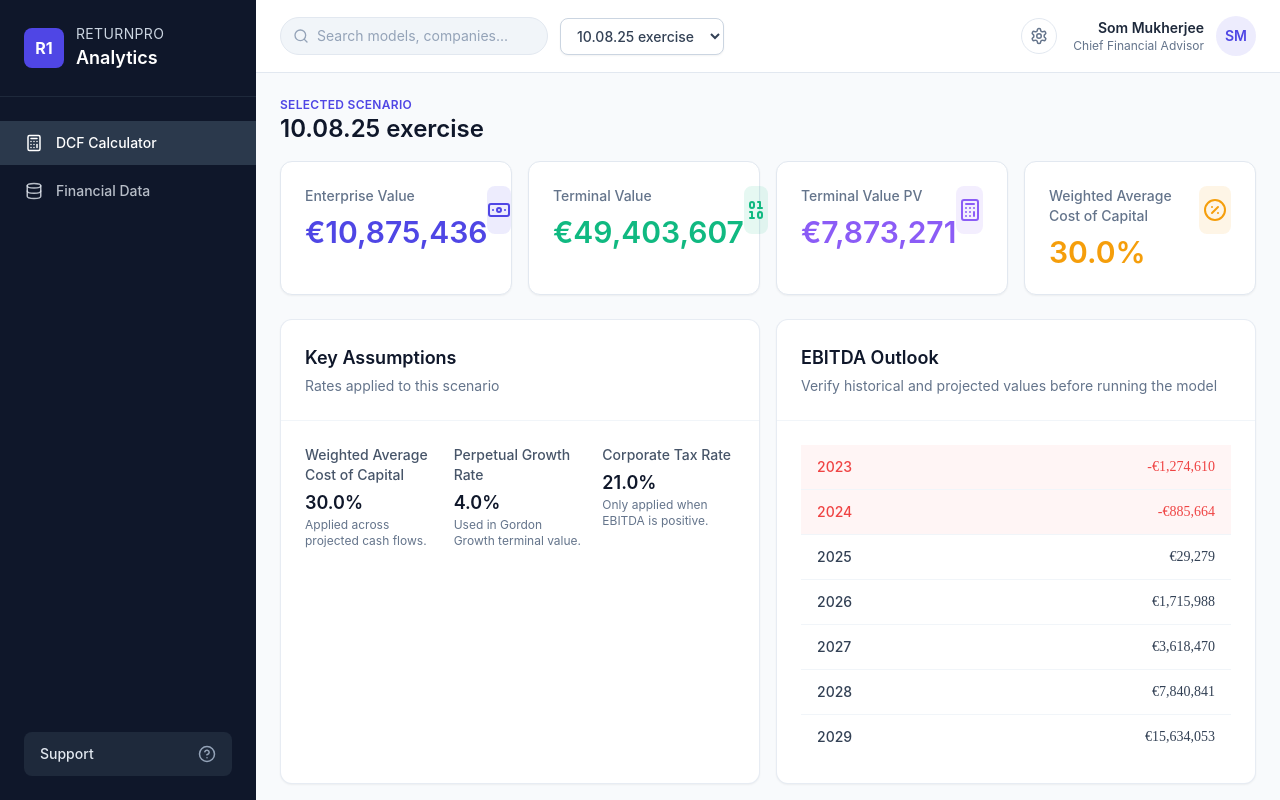
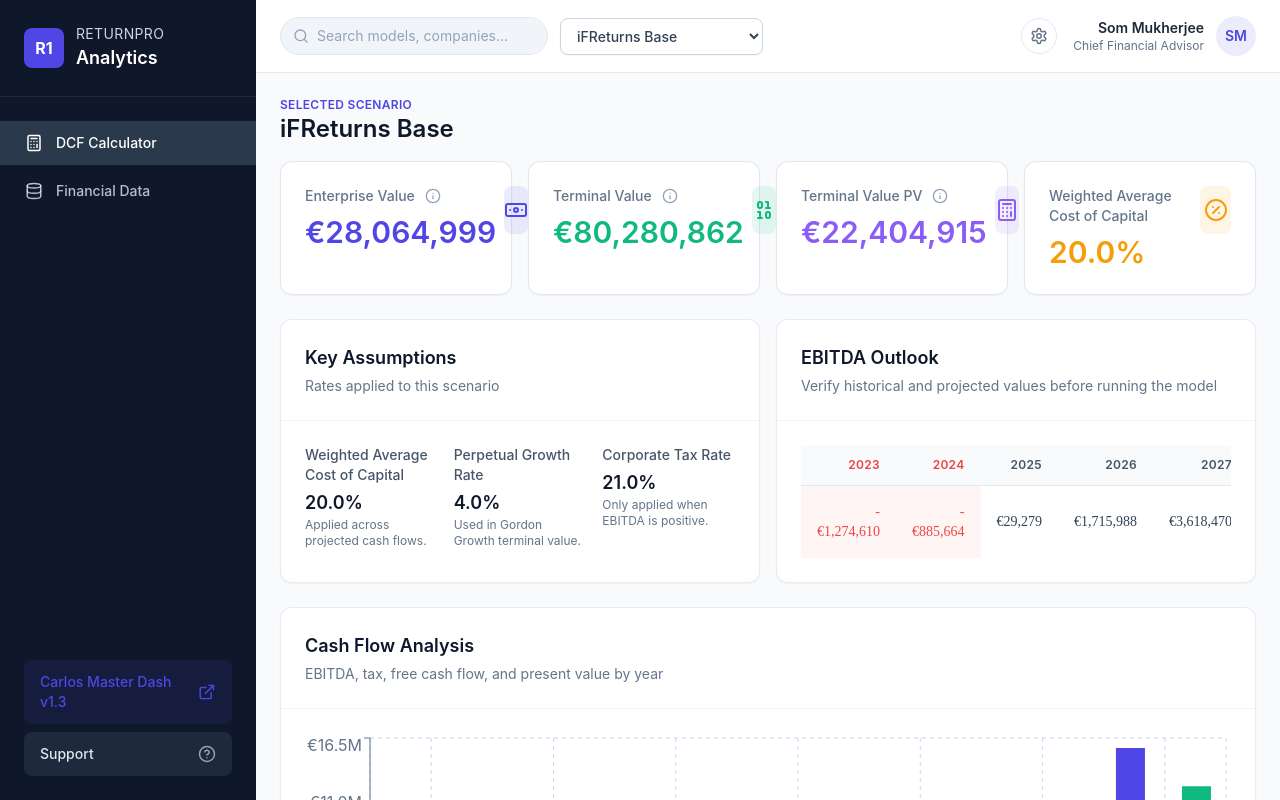
Before and after one commit to clenisa/discounted-cashflow-analysis, a React (Vite) app: page / in a window 1280 px wide. Both pictures are taken after a click on the button "DCF Calculator". Built offline with nearby package versions, Linux system fonts and the light colour scheme.

Commit message:
feat: add iFReturns scenario presets

```diff
--- a/src/App.tsx
+++ b/src/App.tsx
@@ -1,21 +1,20 @@
 import { useMemo, useState } from 'react';
 import { DCFCalculator } from '@/components/dcf/DCFCalculator';
 import { FinancialDataTab } from '@/components/financial-data/FinancialDataTab';
-import { DEFAULT_DCF_PARAMETERS, DEFAULT_EBITDA_DATA } from '@/constants/dcf';
+import { IFRETURNS_SCENARIOS, DEFAULT_IFRETURNS_SCENARIO_ID } from '@/constants/scenarios';
 import { ReturnProLayout, type ReturnProSection } from '@/layouts/ReturnProLayout';
 import type { DCFDataSet, DCFParameters } from '@/types/dcf';
 
-const DEFAULT_SCENARIO: DCFDataSet = {
-  id: 'scenario-default',
-  label: '10.08.25 exercise',
-  ebitdaData: { ...DEFAULT_EBITDA_DATA },
-  parameters: { ...DEFAULT_DCF_PARAMETERS }
-};
-
 const App = () => {
   const [activeSection, setActiveSection] = useState<ReturnProSection>('financial-data');
-  const [scenarios, setScenarios] = useState<DCFDataSet[]>([DEFAULT_SCENARIO]);
-  const [selectedScenarioId, setSelectedScenarioId] = useState<string>(DEFAULT_SCENARIO.id);
+  const [scenarios, setScenarios] = useState<DCFDataSet[]>(() =>
+    IFRETURNS_SCENARIOS.map((scenario) => ({
+      ...scenario,
+      ebitdaData: { ...scenario.ebitdaData },
+      parameters: { ...scenario.parameters }
+    }))
+  );
+  const [selectedScenarioId, setSelectedScenarioId] = useState<string>(DEFAULT_IFRETURNS_SCENARIO_ID);
 
   const selectedScenario = useMemo(() => {
     if (scenarios.length === 0) {
--- a/src/components/dcf/DashboardHeader.tsx
+++ b/src/components/dcf/DashboardHeader.tsx
@@ -15,6 +15,7 @@ export const DashboardHeader = ({ results, parameters }: DashboardHeaderProps) =
       format="currency"
       icon={<Banknote className="h-6 w-6 text-primary" aria-hidden />}
       color="blue"
+      info="Present value of projected free cash flows plus the discounted terminal value."
     />
     <MetricCard
       title="Terminal Value"
@@ -22,6 +23,7 @@ export const DashboardHeader = ({ results, parameters }: DashboardHeaderProps) =
       format="currency"
       icon={<Binary className="h-6 w-6 text-success" aria-hidden />}
       color="green"
+      info="Estimated value of the business beyond the forecast period using the Gordon Growth formula."
     />
     <MetricCard
       title="Terminal Value PV"
@@ -29,6 +31,7 @@ export const DashboardHeader = ({ results, parameters }: DashboardHeaderProps) =
       format="currency"
       icon={<Calculator className="h-6 w-6 text-purple" aria-hidden />}
       color="purple"
+      info="Terminal value discounted back to the present using the weighted average cost of capital."
     />
     <MetricCard
       title="Weighted Average Cost of Capital"
--- a/src/components/dcf/MetricCard.tsx
+++ b/src/components/dcf/MetricCard.tsx
@@ -1,5 +1,6 @@
 import type { ReactNode } from 'react';
 import clsx from 'clsx';
+import { Info } from 'lucide-react';
 import { formatCurrency, formatPercentage } from '@/utils/format';
 
 type MetricFormat = 'currency' | 'percentage';
@@ -17,16 +18,34 @@ interface MetricCardProps {
   format: MetricFormat;
   icon: ReactNode;
   color?: keyof typeof COLOR_MAP;
+  info?: string;
 }
 
-export const MetricCard = ({ title, value, format, icon, color = 'blue' }: MetricCardProps) => {
+export const MetricCard = ({ title, value, format, icon, color = 'blue', info }: MetricCardProps) => {
   const palette = COLOR_MAP[color] ?? COLOR_MAP.blue;
 
   return (
     <div className="rounded-xl border border-slate-200 bg-white p-6 shadow-sm">
       <div className="flex items-start justify-between">
-        <div>
-          <p className="text-sm font-medium text-slate-500">{title}</p>
+        <div className="pr-2">
+          <p className="flex items-center text-sm font-medium text-slate-500">
+            {title}
+            {info ? (
+              <button
+                type="button"
+                className="group relative ml-2 inline-flex h-5 w-5 items-center justify-center rounded-full text-slate-400 transition-colors hover:text-slate-600 focus-visible:outline-none focus-visible:ring-2 focus-visible:ring-primary/40"
+                aria-label={`More information about ${title}`}
+              >
+                <Info size={16} aria-hidden />
+                <span
+                  role="tooltip"
+                  className="pointer-events-none absolute left-1/2 top-full z-10 mt-2 w-48 -translate-x-1/2 rounded-md bg-slate-900 px-3 py-2 text-xs font-medium text-white opacity-0 shadow-lg transition-opacity duration-150 group-hover:opacity-100 group-focus-visible:opacity-100"
+                >
+                  {info}
+                </span>
+              </button>
+            ) : null}
+          </p>
           <p className={clsx('mt-2 text-3xl font-semibold', palette.text)}>
             {format === 'currency' ? formatCurrency(value) : formatPercentage(value)}
           </p>
--- a/src/components/dcf/ScenarioSummary.tsx
+++ b/src/components/dcf/ScenarioSummary.tsx
@@ -41,22 +41,43 @@ export const ScenarioSummary = ({ parameters, ebitdaData }: ScenarioSummaryProps
       </Card>
 
       <Card title="EBITDA Outlook" subtitle="Verify historical and projected values before running the model">
-        <ul className="divide-y divide-slate-100">
+        <div className="overflow-x-auto">
+          <table className="min-w-full text-sm">
+            <thead>
+              <tr className="border-b border-slate-200 bg-slate-50 text-xs uppercase tracking-wide text-slate-500">
+                {sortedEntries.map(({ year }) => {
+                  const isHistorical = year <= 2024;
+                  return (
+                    <th
+                      key={year}
+                      scope="col"
+                      className={`px-4 py-3 text-right font-semibold ${isHistorical ? 'text-danger' : 'text-slate-600'}`}
+                    >
+                      {year}
+                    </th>
+                  );
+                })}
+              </tr>
+            </thead>
+            <tbody>
+              <tr>
                 {sortedEntries.map(({ year, value }) => {
                   const isHistorical = year <= 2024;
                   return (
-              <li
+                    <td
                       key={year}
-                className={`flex items-center justify-between px-4 py-3 text-sm ${
-                  isHistorical ? 'bg-danger/5 text-danger' : 'text-slate-700'
+                      className={`px-4 py-4 text-right font-mono ${
+                        isHistorical ? 'bg-danger/5 text-danger' : 'bg-white text-slate-700'
                       }`}
                     >
-                <span className="font-medium">{year}</span>
-                <span className="font-mono">{formatCurrency(value)}</span>
-              </li>
+                      {formatCurrency(value)}
+                    </td>
                   );
                 })}
-        </ul>
+              </tr>
+            </tbody>
+          </table>
+        </div>
       </Card>
     </div>
   );
--- /dev/null
+++ b/src/constants/scenarios.ts
@@ -0,0 +1,49 @@
+import type { DCFDataSet } from '@/types/dcf';
+import { DEFAULT_DCF_PARAMETERS, DEFAULT_EBITDA_DATA } from './dcf';
+
+const IFRETURNS_PREFIX = 'iFReturns';
+const DEFAULT_TAX_RATE = DEFAULT_DCF_PARAMETERS.corporateTaxRate;
+
+const createScenario = ({
+  id,
+  label,
+  discountRate,
+  perpetuityRate
+}: {
+  id: string;
+  label: string;
+  discountRate: number;
+  perpetuityRate: number;
+}): DCFDataSet => ({
+  id,
+  label: `${IFRETURNS_PREFIX} ${label}`,
+  ebitdaData: { ...DEFAULT_EBITDA_DATA },
+  parameters: {
+    discountRate,
+    perpetuityRate,
+    corporateTaxRate: DEFAULT_TAX_RATE
+  }
+});
+
+export const IFRETURNS_SCENARIOS: DCFDataSet[] = [
+  createScenario({
+    id: 'ifreturns-conservative',
+    label: 'Conservative',
+    discountRate: 25,
+    perpetuityRate: 3
+  }),
+  createScenario({
+    id: 'ifreturns-base',
+    label: 'Base',
+    discountRate: 20,
+    perpetuityRate: 4
+  }),
+  createScenario({
+    id: 'ifreturns-optimistic',
+    label: 'Optimistic',
+    discountRate: 18,
+    perpetuityRate: 5
+  })
+];
+
+export const DEFAULT_IFRETURNS_SCENARIO_ID = 'ifreturns-base';
--- a/src/layouts/ReturnProLayout.tsx
+++ b/src/layouts/ReturnProLayout.tsx
@@ -1,5 +1,5 @@
 import type { PropsWithChildren, ReactNode } from 'react';
-import { Calculator, Database, HelpCircle, Search, Settings } from 'lucide-react';
+import { Calculator, Database, ExternalLink, HelpCircle, Search, Settings } from 'lucide-react';
 import { NavItem } from '@/components/navigation/NavItem';
 
 interface ReturnProLayoutProps extends PropsWithChildren {
@@ -47,7 +47,16 @@ export const ReturnProLayout = ({ children, headerContent, activeSection, onSect
           </NavItem>
         ))}
       </nav>
-      <div className="px-6 pb-6">
+      <div className="space-y-2 px-6 pb-6">
+        <a
+          href="https://app.powerbi.com/links/iEtDKMnswN?ctid=afcc02f9-7b18-412a-8981-1fc01424da49&pbi_source=linkShare&bookmarkGuid=6ee0d9f2-0cc0-4290-807e-ad0aefd67a33"
+          target="_blank"
+          rel="noopener noreferrer"
+          className="flex w-full items-center justify-between rounded-lg bg-primary/10 px-4 py-3 text-sm font-medium text-primary transition-colors hover:bg-primary/20 focus:outline-none focus-visible:ring-2 focus-visible:ring-white/40"
+        >
+          <span>Carlos Master Dash v1.3</span>
+          <ExternalLink size={18} aria-hidden />
+        </a>
         <button
           type="button"
           className="flex w-full items-center justify-between rounded-lg bg-slate-800 px-4 py-3 text-sm text-slate-200 hover:bg-slate-700 focus:outline-none focus-visible:ring-2 focus-visible:ring-white/40"
```
Also changed, not shown: 1 other file (tests, documents, lock files or other folders). Lines whose indentation alone changed are shown as unchanged.
